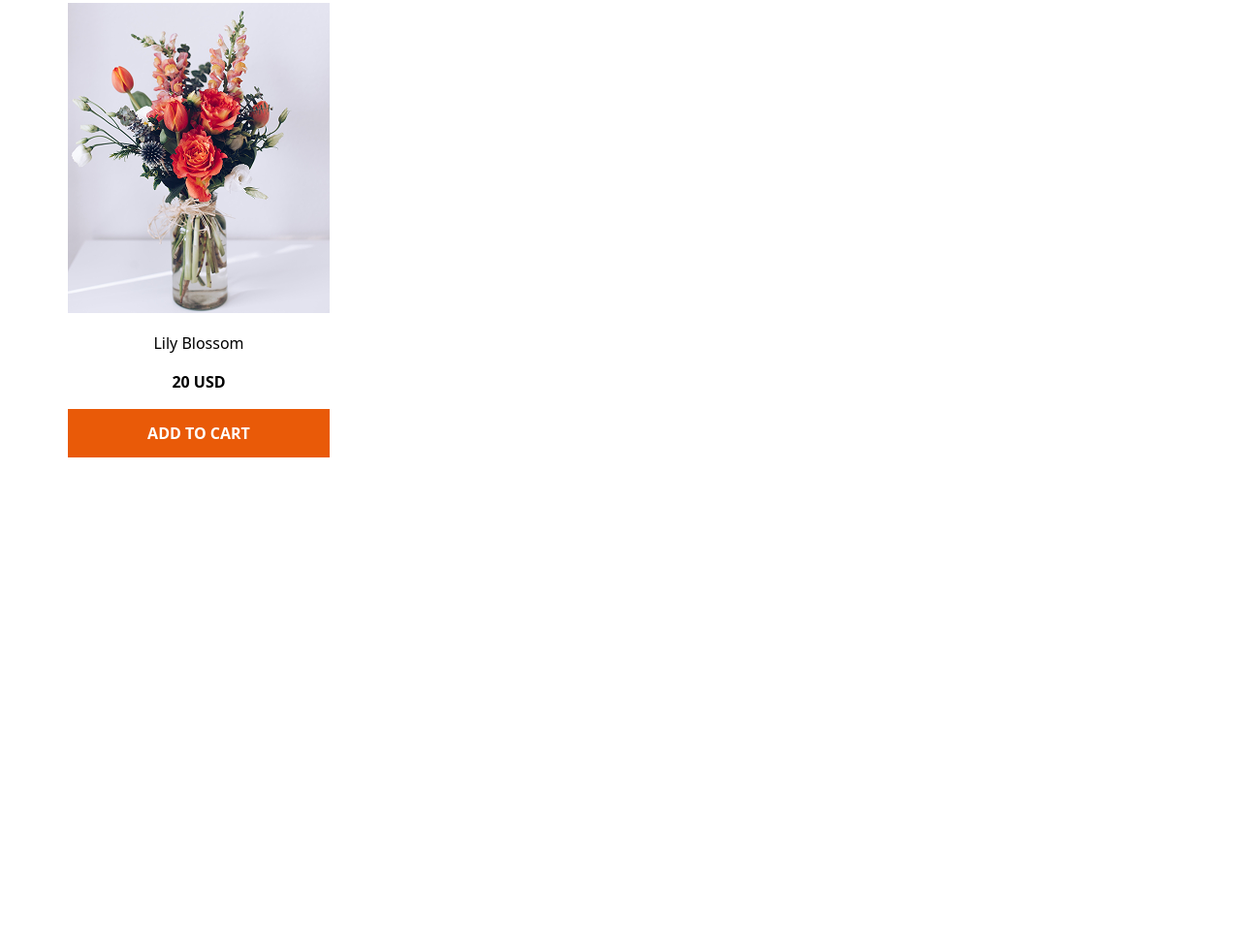
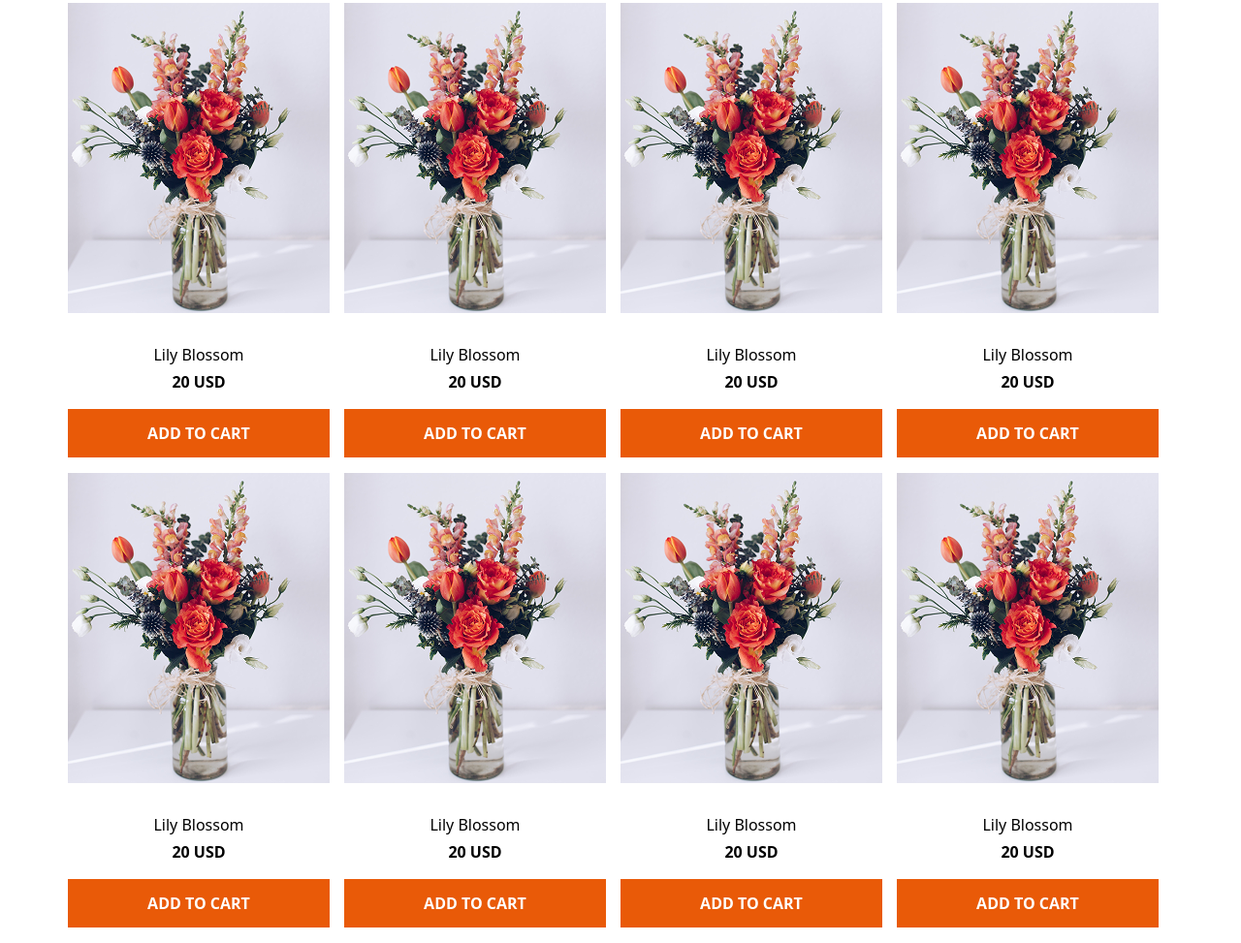
Before and after one commit to MdRifatulIslam1080/B12A02-Responsive-Flowers, a plain HTML site: page index.html in a window 1280 px wide. Shown: the part 820-1793 px from the top of the page at 97% size. Before the commit the page ends 1308 px from the top, so only its background shows below. Drawn offline with nearby package versions, Linux system fonts and the light colour scheme.

Commit message:
added plants section

```diff
--- a/index.html
+++ b/index.html
@@ -48,11 +48,11 @@ Noto+Serif:ital,wght@0,100..900;1,100..900&display=swap" rel="stylesheet">
   </h1>
   <p class="text-[14px] text-[#00000070] lg:text-[22px] lg:max-w-[888px] lg:h-[54px] mx-auto mt-5" > Indulge your senses with the beauty and fragrance of our fresh flower shop. From classic
     roses to exotic blooms, we offer a wide variety of fresh.</p>
-    <div class="mt-7 lg:mt-20 max-w-[1140px] mx-auto">
+    <div class="mt-7 lg:mt-20 max-w-[362px] lg:max-w-[1140px] mx-auto grid grid-cols-2 lg:grid-cols-4">
       <div class=" grid grid-cols-1 max-w-[165px] h-[340.5px]  lg:max-w-[270px] lg:h-[485px] ">
         <img class="max-w-[165px] h-[196.5px] lg:max-w-[270px] lg:h-[322.94px] max-w-full" src="./assets/sample-flower-image.png" alt="">
 
-      <h4 class="text-[16px] font-medium lg:text[22px]">Lily Blossom</h4>
+      <h4 class="text-[16px] font-medium lg:text[22px] relative top-3">Lily Blossom</h4>
       <h3 class="text-[16px] font-bold lg:text[22px]">20 USD</h3>
       <button class=" text-[16px] font-semibold lg:text[16px] text-white bg-[#E95A08]
         max-w-[165px] h-[50px]  lg:max-w-[270px] lg:h-[50px]">ADD TO CART</button>
@@ -60,6 +60,89 @@ Noto+Serif:ital,wght@0,100..900;1,100..900&display=swap" rel="stylesheet">
 
 
       </div>
+
+        <div class=" grid grid-cols-1 max-w-[165px] h-[340.5px]  lg:max-w-[270px] lg:h-[485px] ">
+        <img class="max-w-[165px] h-[196.5px] lg:max-w-[270px] lg:h-[322.94px] max-w-full" src="./assets/sample-flower-image.png" alt="">
+
+      <h4 class="text-[16px] font-medium lg:text[22px] relative top-3">Lily Blossom</h4>
+      <h3 class="text-[16px] font-bold lg:text[22px]">20 USD</h3>
+      <button class=" text-[16px] font-semibold lg:text[16px] text-white bg-[#E95A08]
+        max-w-[165px] h-[50px]  lg:max-w-[270px] lg:h-[50px]">ADD TO CART</button>
+
+
+
+      </div>
+
+      <div class=" grid grid-cols-1 max-w-[165px] h-[340.5px]  lg:max-w-[270px] lg:h-[485px] ">
+        <img class="max-w-[165px] h-[196.5px] lg:max-w-[270px] lg:h-[322.94px] max-w-full" src="./assets/sample-flower-image.png" alt="">
+
+      <h4 class="text-[16px] font-medium lg:text[22px] relative top-3">Lily Blossom</h4>
+      <h3 class="text-[16px] font-bold lg:text[22px]">20 USD</h3>
+      <button class=" text-[16px] font-semibold lg:text[16px] text-white bg-[#E95A08]
+        max-w-[165px] h-[50px]  lg:max-w-[270px] lg:h-[50px]">ADD TO CART</button>
+
+
+
+      </div>
+      <div class=" grid grid-cols-1 max-w-[165px] h-[340.5px]  lg:max-w-[270px] lg:h-[485px] ">
+        <img class="max-w-[165px] h-[196.5px] lg:max-w-[270px] lg:h-[322.94px] max-w-full" src="./assets/sample-flower-image.png" alt="">
+
+      <h4 class="text-[16px] font-medium lg:text[22px] relative top-3">Lily Blossom</h4>
+      <h3 class="text-[16px] font-bold lg:text[22px]">20 USD</h3>
+      <button class=" text-[16px] font-semibold lg:text[16px] text-white bg-[#E95A08]
+        max-w-[165px] h-[50px]  lg:max-w-[270px] lg:h-[50px]">ADD TO CART</button>
+
+
+
+      </div>
+      <div class=" grid grid-cols-1 max-w-[165px] h-[340.5px]  lg:max-w-[270px] lg:h-[485px] ">
+        <img class="max-w-[165px] h-[196.5px] lg:max-w-[270px] lg:h-[322.94px] max-w-full" src="./assets/sample-flower-image.png" alt="">
+
+      <h4 class="text-[16px] font-medium lg:text[22px] relative top-3">Lily Blossom</h4>
+      <h3 class="text-[16px] font-bold lg:text[22px]">20 USD</h3>
+      <button class=" text-[16px] font-semibold lg:text[16px] text-white bg-[#E95A08]
+        max-w-[165px] h-[50px]  lg:max-w-[270px] lg:h-[50px]">ADD TO CART</button>
+
+
+
+      </div>
+      <div class=" grid grid-cols-1 max-w-[165px] h-[340.5px]  lg:max-w-[270px] lg:h-[485px] ">
+        <img class="max-w-[165px] h-[196.5px] lg:max-w-[270px] lg:h-[322.94px] max-w-full" src="./assets/sample-flower-image.png" alt="">
+
+      <h4 class="text-[16px] font-medium lg:text[22px] relative top-3">Lily Blossom</h4>
+      <h3 class="text-[16px] font-bold lg:text[22px]">20 USD</h3>
+      <button class=" text-[16px] font-semibold lg:text[16px] text-white bg-[#E95A08]
+        max-w-[165px] h-[50px]  lg:max-w-[270px] lg:h-[50px]">ADD TO CART</button>
+
+
+
+      </div>
+      <div class=" grid grid-cols-1 max-w-[165px] h-[340.5px]  lg:max-w-[270px] lg:h-[485px] ">
+        <img class="max-w-[165px] h-[196.5px] lg:max-w-[270px] lg:h-[322.94px] max-w-full" src="./assets/sample-flower-image.png" alt="">
+
+      <h4 class="text-[16px] font-medium lg:text[22px] relative top-3">Lily Blossom</h4>
+      <h3 class="text-[16px] font-bold lg:text[22px]">20 USD</h3>
+      <button class=" text-[16px] font-semibold lg:text[16px] text-white bg-[#E95A08]
+        max-w-[165px] h-[50px]  lg:max-w-[270px] lg:h-[50px]">ADD TO CART</button>
+
+
+
+      </div>
+      <div class=" grid grid-cols-1 max-w-[165px] h-[340.5px]  lg:max-w-[270px] lg:h-[485px] ">
+        <img class="max-w-[165px] h-[196.5px] lg:max-w-[270px] lg:h-[322.94px] max-w-full" src="./assets/sample-flower-image.png" alt="">
+
+      <h4 class="text-[16px] font-medium lg:text[22px] relative top-3">Lily Blossom</h4>
+      <h3 class="text-[16px] font-bold lg:text[22px]">20 USD</h3>
+      <button class=" text-[16px] font-semibold lg:text[16px] text-white bg-[#E95A08]
+        max-w-[165px] h-[50px]  lg:max-w-[270px] lg:h-[50px]">ADD TO CART</button>
+
+
+
+      </div>
+
+
+
+
     </div>
 
 </section>
```
